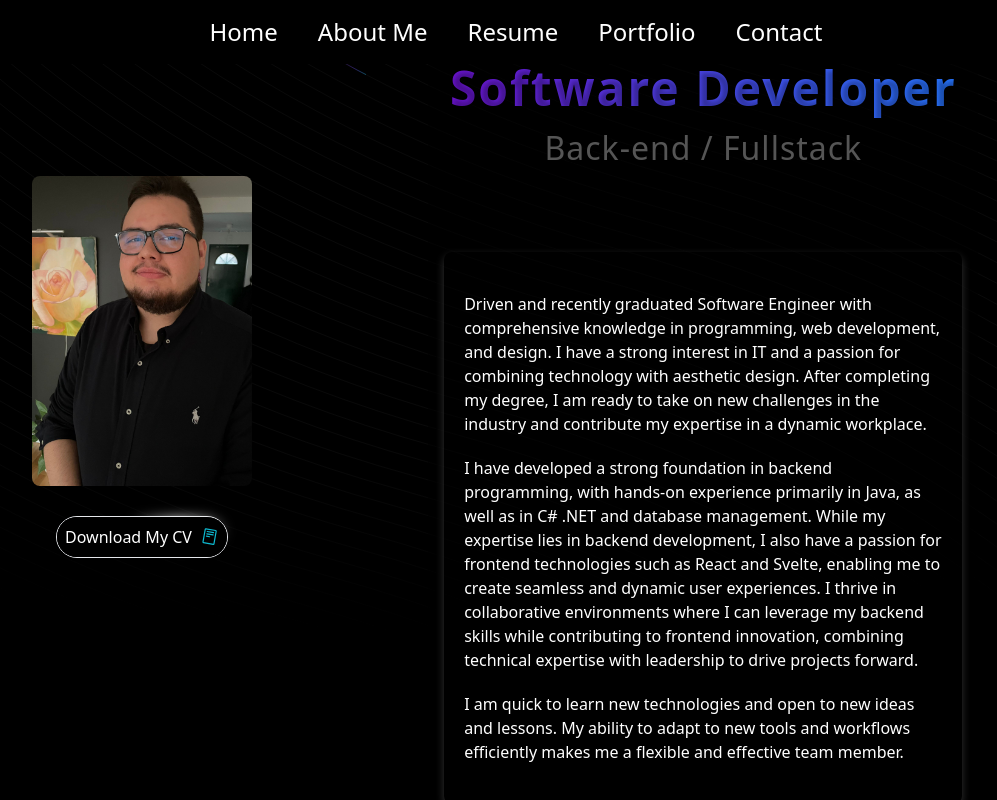
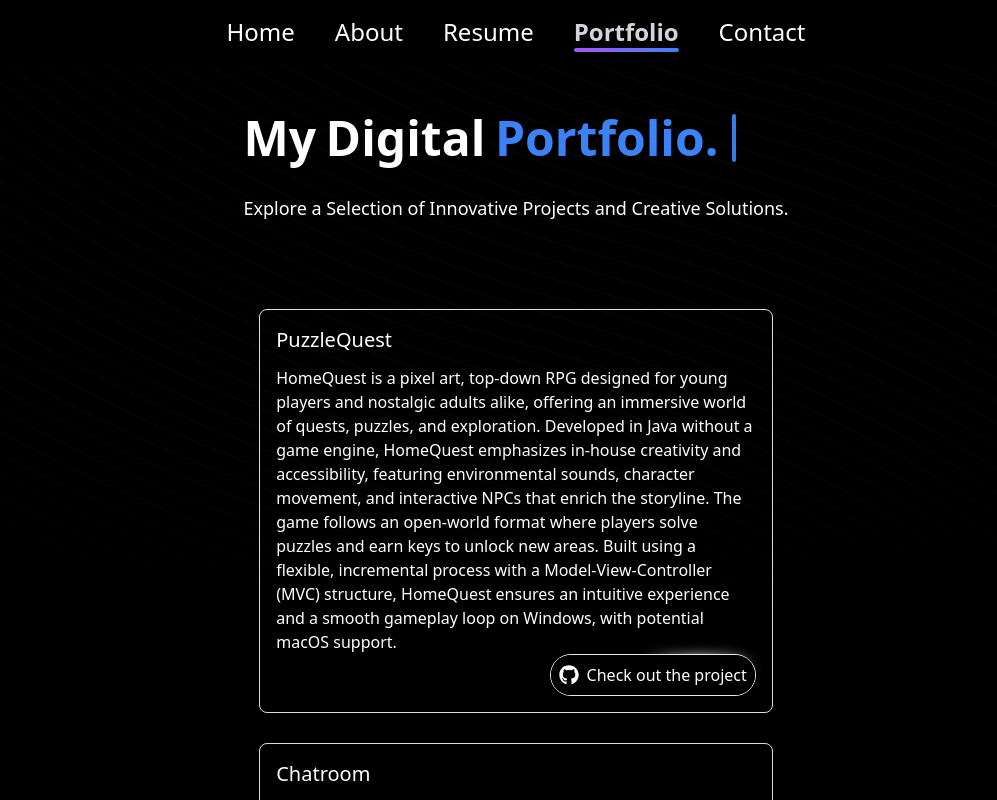
Before and after one commit to DonLealGUA/KristofferLealDev, a React (Vite) app in the folder my-app/: page / in a window 1280 px wide. Shown: the whole page, without its empty margins (124-1121 px from the left). Built offline with nearby package versions, Linux system fonts and the light colour scheme.

Commit message:
upgraded navbar

```diff
--- a/my-app/src/App.jsx
+++ b/my-app/src/App.jsx
@@ -9,7 +9,7 @@ import Navbar from './componentes/Navbar';
 import "./App.css";
 
 function App() {
-  const [currentPage, setCurrentPage] = useState('resume');
+  const [currentPage, setCurrentPage] = useState('portfolio');
 
   const renderComponent = () => {
     switch (currentPage) {
@@ -30,7 +30,7 @@ function App() {
 
   return (
     <div className="home">
-      <Navbar setCurrentPage={setCurrentPage} />
+      <Navbar setCurrentPage={setCurrentPage} currentPage={currentPage} />
       <div className="content">
         {renderComponent()}
       </div>
--- a/my-app/src/componentes/Navbar.jsx
+++ b/my-app/src/componentes/Navbar.jsx
@@ -1,18 +1,28 @@
 // src/components/Navbar.js
 import React from 'react';
 
-const Navbar = ({ setCurrentPage }) => {
+const Navbar = ({ setCurrentPage, currentPage }) => {
   return (
     <nav className="bg-black text-white py-4">
       <div className="container mx-auto flex justify-between items-center">
 
         {/* Navigation Links */}
         <ul className="hidden md:flex space-x-10 flex-1 justify-center text-2xl">
-          <li><button onClick={() => setCurrentPage('home')} className="hover:text-gray-300">Home</button></li>
-          <li><button onClick={() => setCurrentPage('about')} className="hover:text-gray-300">About Me</button></li>
-          <li><button onClick={() => setCurrentPage('resume')} className="hover:text-gray-300">Resume</button></li>
-          <li><button onClick={() => setCurrentPage('portfolio')} className="hover:text-gray-300">Portfolio</button></li>
-          <li><button onClick={() => setCurrentPage('contact')} className="hover:text-gray-300">Contact</button></li>
+          {['home', 'about', 'resume', 'portfolio', 'contact'].map((page) => (
+            <li key={page}>
+              <button
+                onClick={() => setCurrentPage(page)}
+                className={`relative transition-all duration-300 ${
+                  currentPage === page ? 'font-bold text-gray-300' : 'hover:text-gray-300'
+                }`}
+              >
+                {page.charAt(0).toUpperCase() + page.slice(1).replace('_', ' ')}
+                {currentPage === page && (
+                  <span className="absolute block w-full h-1 bg-gradient-to-r from-purple-500 to-blue-500 -bottom-1 rounded-lg"></span>
+                )}
+              </button>
+            </li>
+          ))}
         </ul>
 
         {/* Mobile Menu Icon */}
```
